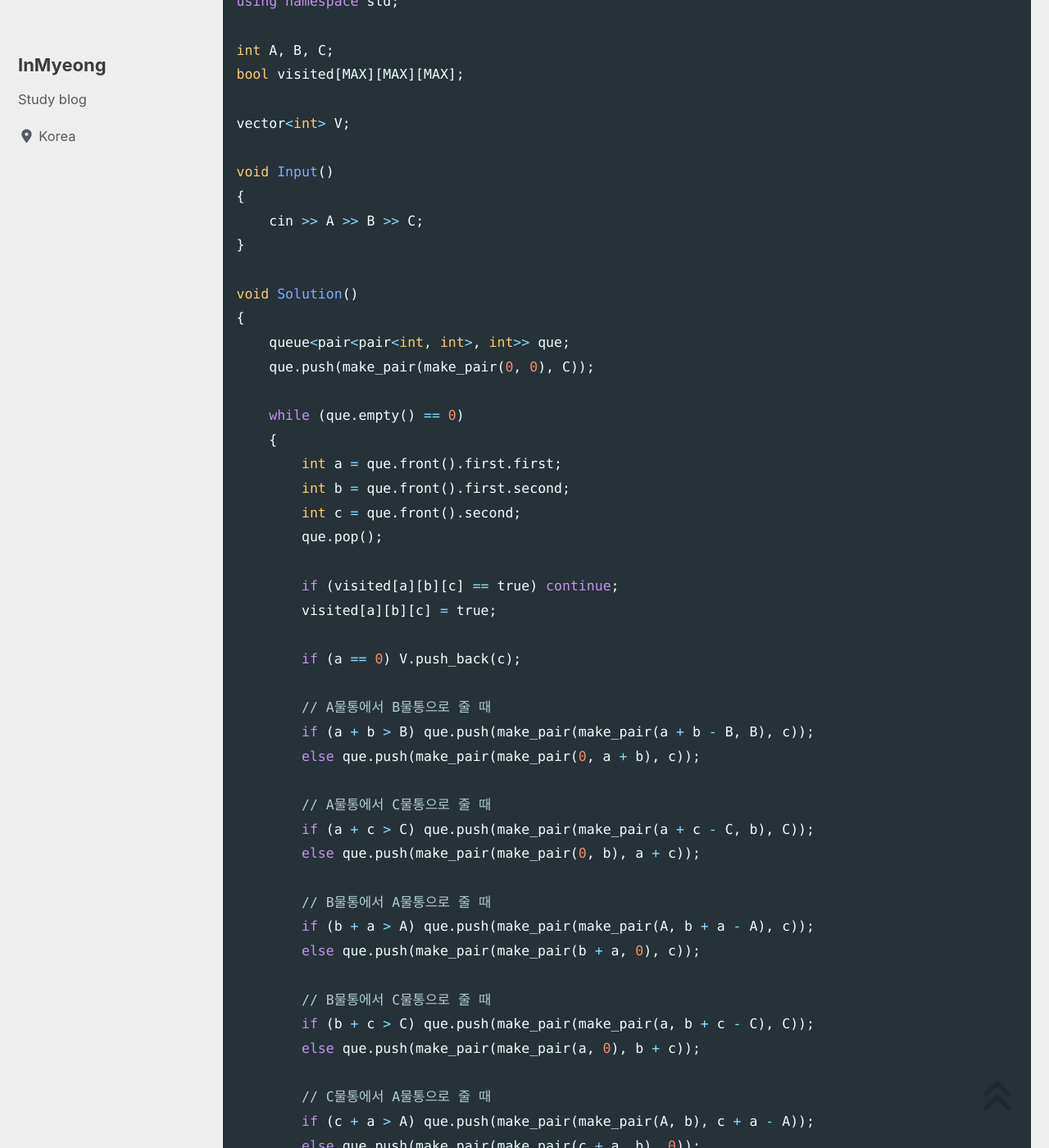
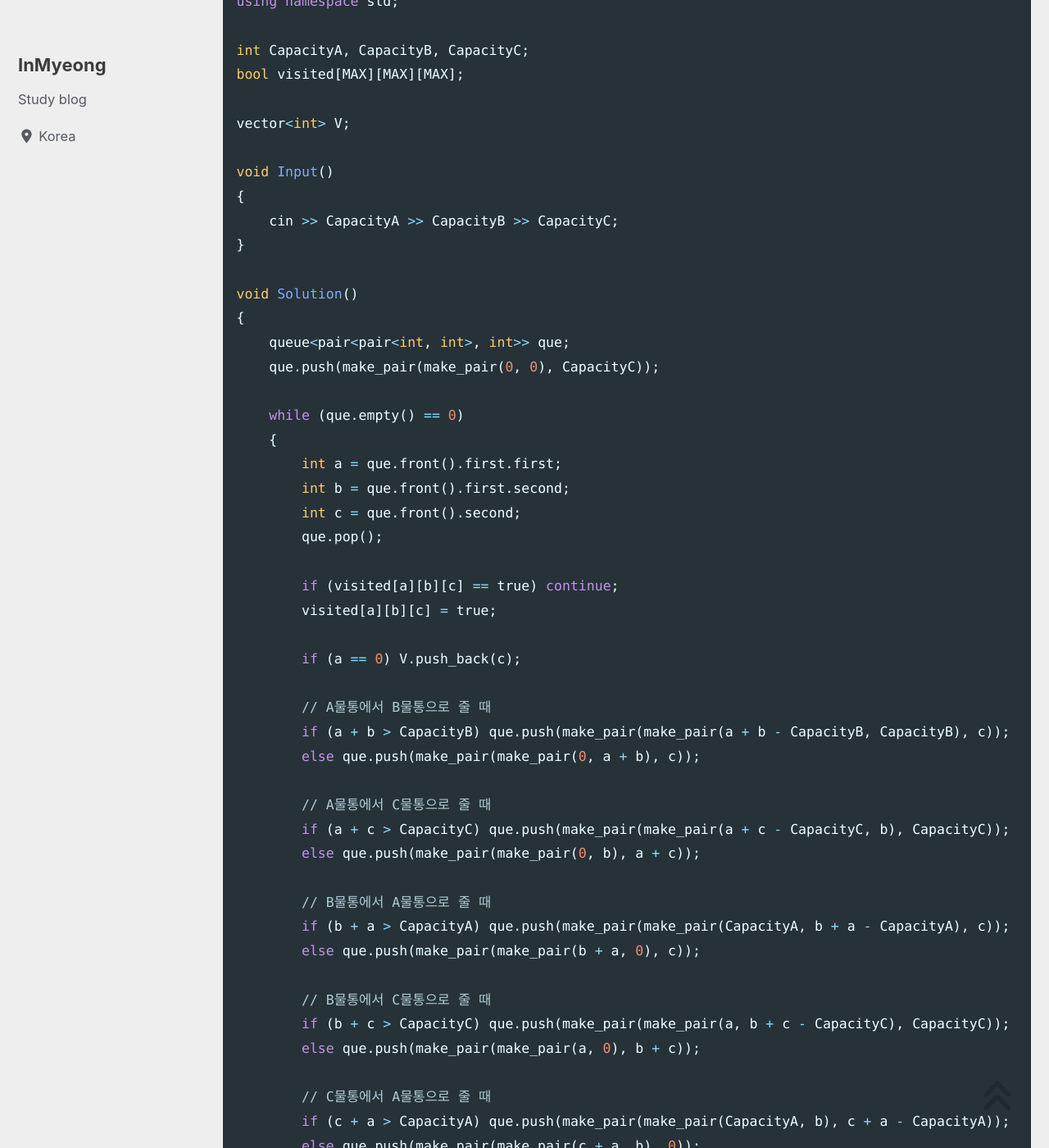
Before and after one commit to devMyeong/devMyeong.github.io, a Jekyll site: the page built from _posts/codingTest/2022-09-25-백준.md, in a window 1280 px wide and 1400 px high, scrolled down 17043 px. Shown: the whole window at 82% size. Built offline with Jekyll 4.4.1, drawn with Linux system fonts in a browser that asks for light colours; cached includes are drawn as plain includes; nearby versions of some CDN libraries; some web fonts are replaced; comment, search, counter and statistics services are not loaded; some of the changed text lies outside the part shown.

```diff
--- a/_posts/codingTest/2022-09-25-백준.md
+++ b/_posts/codingTest/2022-09-25-백준.md
@@ -526,20 +526,20 @@ int main()
 #define MAX 201
 using namespace std;
 
-int A, B, C;
+int CapacityA, CapacityB, CapacityC;
 bool visited[MAX][MAX][MAX];
 
 vector<int> V;
 
 void Input()
 {
-    cin >> A >> B >> C;
+    cin >> CapacityA >> CapacityB >> CapacityC;
 }
 
 void Solution()
 {
     queue<pair<pair<int, int>, int>> que;
-    que.push(make_pair(make_pair(0, 0), C));
+    que.push(make_pair(make_pair(0, 0), CapacityC));
 
     while (que.empty() == 0)
     {
@@ -554,27 +554,27 @@ void Solution()
         if (a == 0) V.push_back(c);
 
         // A물통에서 B물통으로 줄 때
-        if (a + b > B) que.push(make_pair(make_pair(a + b - B, B), c));
+        if (a + b > CapacityB) que.push(make_pair(make_pair(a + b - CapacityB, CapacityB), c));
         else que.push(make_pair(make_pair(0, a + b), c));
 
         // A물통에서 C물통으로 줄 때
-        if (a + c > C) que.push(make_pair(make_pair(a + c - C, b), C));
+        if (a + c > CapacityC) que.push(make_pair(make_pair(a + c - CapacityC, b), CapacityC));
         else que.push(make_pair(make_pair(0, b), a + c));
 
         // B물통에서 A물통으로 줄 때
-        if (b + a > A) que.push(make_pair(make_pair(A, b + a - A), c));
+        if (b + a > CapacityA) que.push(make_pair(make_pair(CapacityA, b + a - CapacityA), c));
         else que.push(make_pair(make_pair(b + a, 0), c));
 
         // B물통에서 C물통으로 줄 때
-        if (b + c > C) que.push(make_pair(make_pair(a, b + c - C), C));
+        if (b + c > CapacityC) que.push(make_pair(make_pair(a, b + c - CapacityC), CapacityC));
         else que.push(make_pair(make_pair(a, 0), b + c));
 
         // C물통에서 A물통으로 줄 때
-        if (c + a > A) que.push(make_pair(make_pair(A, b), c + a - A));
+        if (c + a > CapacityA) que.push(make_pair(make_pair(CapacityA, b), c + a - CapacityA));
         else que.push(make_pair(make_pair(c + a, b), 0));
 
         // C물통에서 B물통으로 줄 때
-        if (c + b > B) que.push(make_pair(make_pair(a, B), c + b - B));
+        if (c + b > CapacityB) que.push(make_pair(make_pair(a, CapacityB), c + b - CapacityB));
         else que.push(make_pair(make_pair(a, b + c), 0));
     }
 
```
